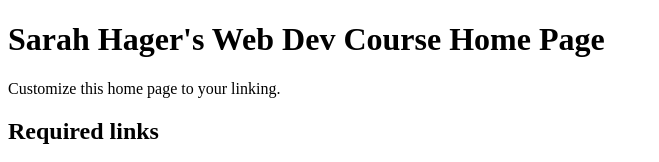
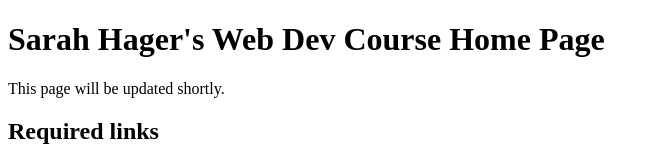
Before and after one commit to hagersa/hagers-webdev-spring-2017, a website: page public/index.html in a window 1280 px wide. Shown: the top 162 px of the page, without its empty margins (0-659 px from the left). Drawn offline with Linux system fonts and the light colour scheme.

Commit message:
another update to index.html

```diff
--- a/public/index.html
+++ b/public/index.html
@@ -8,7 +8,7 @@
     <h1>Sarah Hager's Web Dev Course Home Page</h1>
 
     <p>
-        Customize this home page to your linking.
+        This page will be updated shortly.
     </p>
 
     <h2>Required links</h2>
```
